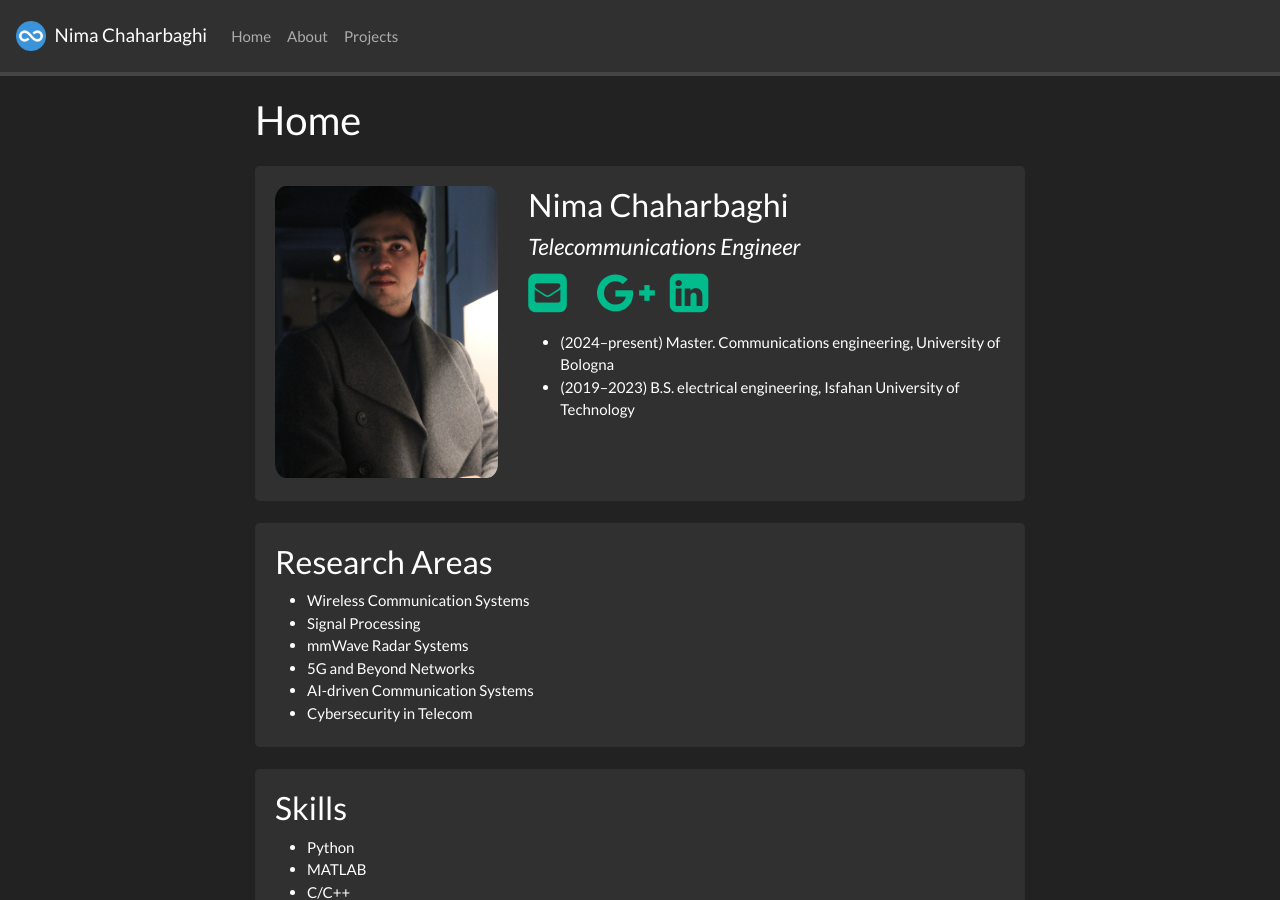
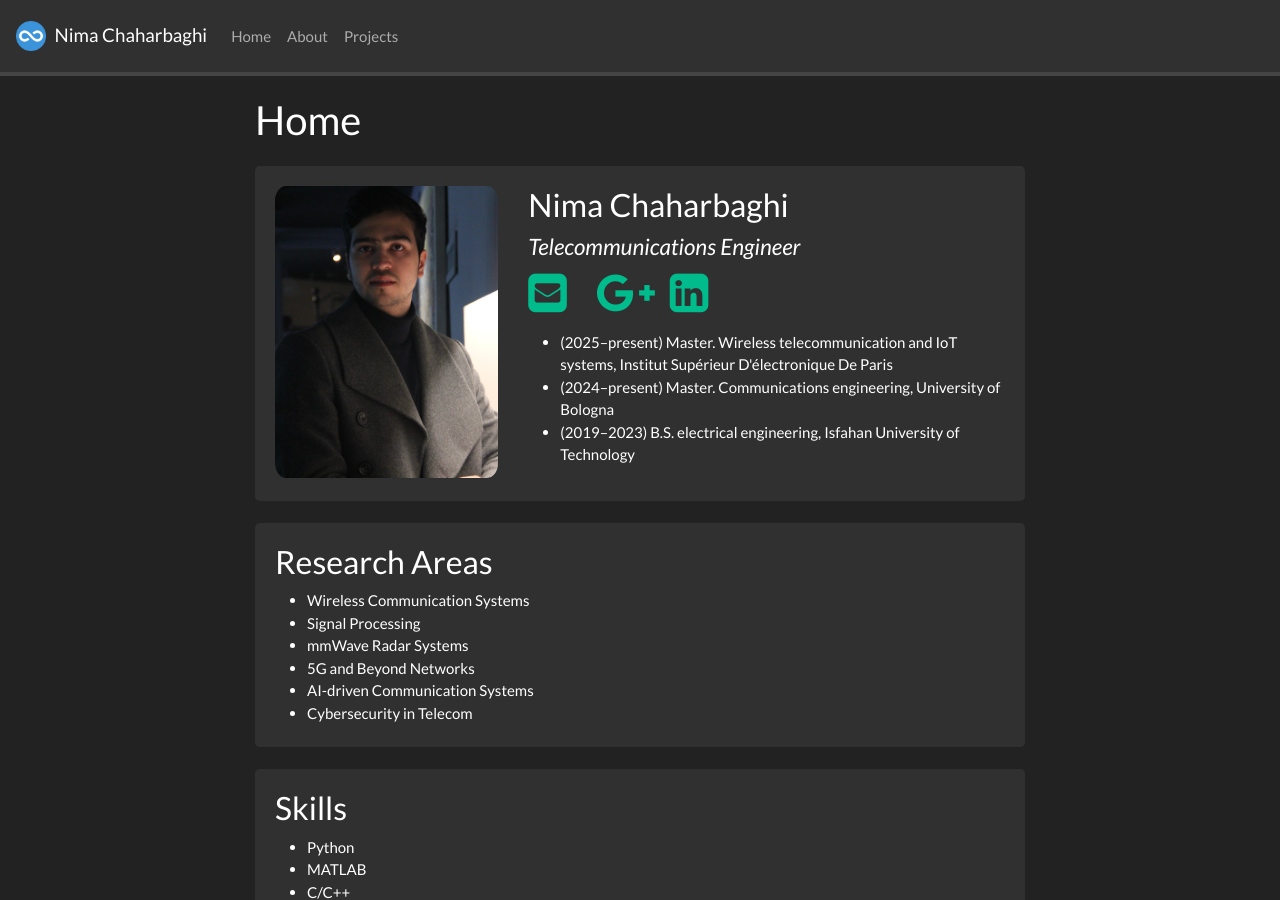
Before and after one commit to nimachaharbaghi/nimachaharbaghi.github.io, a Jekyll site: the page built from _pages/home.md, in a window 1280 px wide and 900 px high. Built offline with Jekyll 4.4.1, drawn with Linux system fonts in a browser that asks for light colours; nearby versions of some CDN libraries; a style sheet for code colours, icons or effects is not loaded.

Commit message:
Update pi.yml
add double degree

```diff
--- a/_data/pi.yml
+++ b/_data/pi.yml
@@ -7,6 +7,7 @@
   # Change the items in "education" you have (up to 6)
   education:
     [
+      "(2025-present) Master. Wireless telecommunication and IoT systems, Institut Supérieur D'électronique De Paris",
       "(2024-present) Master. Communications engineering, University of Bologna",
       "(2019-2023) B.S. electrical engineering, Isfahan University of Technology",
     ]
```
